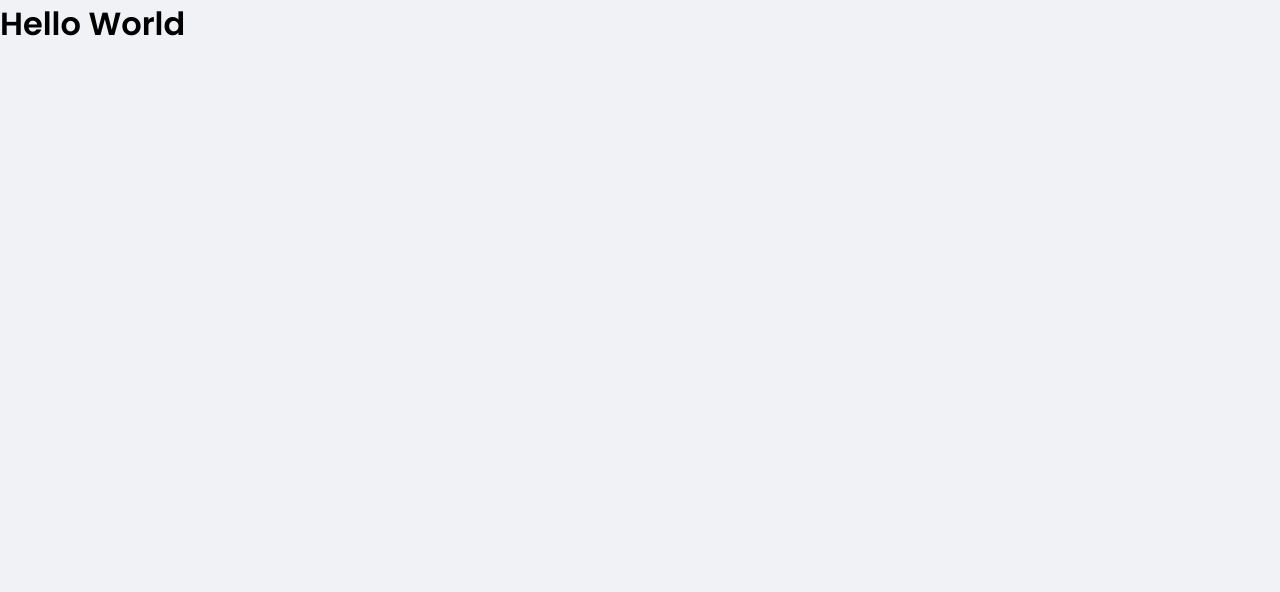
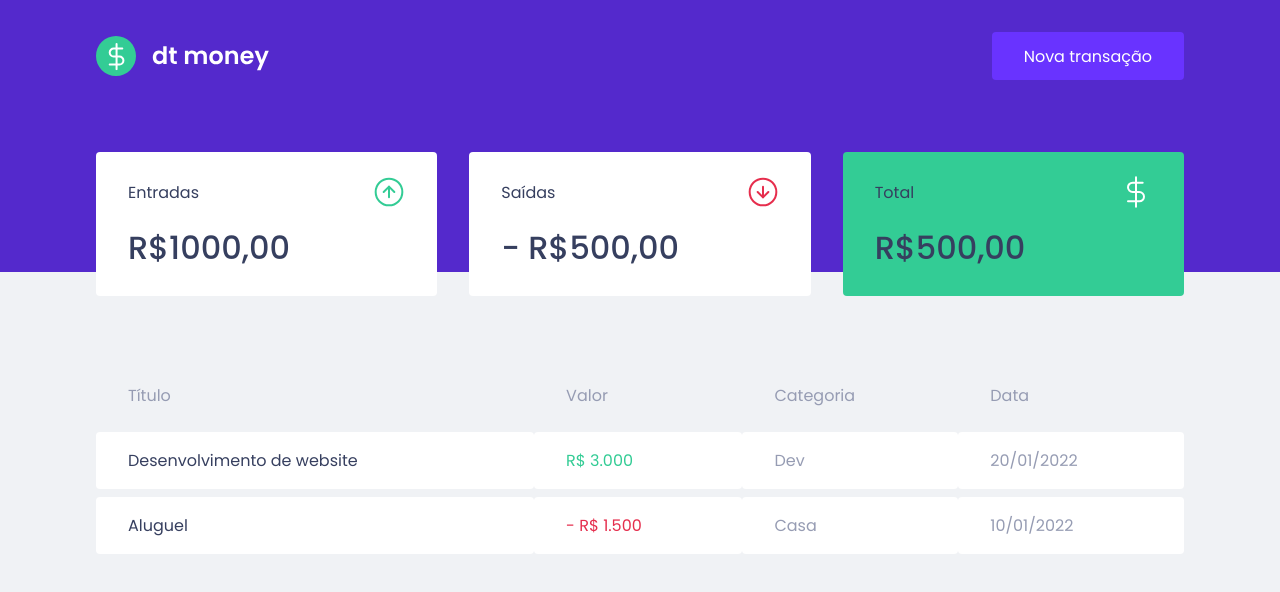
Before and after one commit to mgouvea/DtMoney---Ignite, a React (Create React App) app: page / in a window 1280 px wide. Shown: the top 592 px of the page. Built offline with nearby package versions, Linux system fonts and the light colour scheme.

Commit message:
Componentização

```diff
--- a/public/index.html
+++ b/public/index.html
@@ -9,7 +9,7 @@
 
     <link rel="preconnect" href="https://fonts.gstatic.com" crossorigin />
     <link
-      href="https://fonts.googleapis.com/css2?family=Poppins:wght@400;600&display=swap"
+      href="https://fonts.googleapis.com/css2?family=Poppins:wght@400;500;600&display=swap"
       rel="stylesheet"
     />
   </head>
--- a/src/App.tsx
+++ b/src/App.tsx
@@ -1,3 +1,4 @@
+import { Dashboard } from './components/dashboard';
 import { Header } from './components/header';
 import { GlobalStyle } from './styles/global';
 
@@ -5,6 +6,7 @@
   return (
     <>
       <Header />
+      <Dashboard />
       <GlobalStyle />
     </>
   );
--- /dev/null
+++ b/src/components/Summary/index.tsx
@@ -0,0 +1,33 @@
+import { Container } from './style';
+
+import incomeImg from '../../assets/income.svg';
+import outcomeImg from '../../assets/outcome.svg';
+import totalImg from '../../assets/total.svg';
+
+export function Summary() {
+  return (
+    <Container>
+      <div>
+        <header>
+          <p>Entradas</p>
+          <img src={incomeImg} alt="entrada" />
+        </header>
+        <strong>R$1000,00</strong>
+      </div>
+      <div>
+        <header>
+          <p>Saídas</p>
+          <img src={outcomeImg} alt="saida" />
+        </header>
+        <strong> - R$500,00</strong>
+      </div>
+      <div className="highlight-background">
+        <header>
+          <p>Total</p>
+          <img src={totalImg} alt="total" />
+        </header>
+        <strong>R$500,00</strong>
+      </div>
+    </Container>
+  );
+}
--- /dev/null
+++ b/src/components/Summary/style.ts
@@ -0,0 +1,34 @@
+import styled from 'styled-components';
+
+export const Container = styled.div`
+  display: grid;
+  grid-template-columns: repeat(3, 1fr);
+  gap: 2rem;
+  margin-top: -10rem;
+
+  div {
+    /* border: 1px solid red; */
+    background: var(--shape);
+    padding: 1.5rem 2rem;
+    border-radius: 0.25rem;
+    color: var(--text-title);
+
+    header {
+      display: flex;
+      align-items: center;
+      justify-content: space-between;
+    }
+
+    strong {
+      display: block;
+      margin-top: 1rem;
+      font-size: 2rem;
+      font-weight: 500;
+      line-height: 3rem;
+    }
+
+    &.highlight-background {
+      background: var(--green);
+    }
+  }
+`;
--- /dev/null
+++ b/src/components/TransactionsTable/index.tsx
@@ -0,0 +1,33 @@
+import { Container } from './style';
+
+export function TransactionTable() {
+  return (
+    <Container>
+      <table>
+        <thead>
+          <tr>
+            <th>Título</th>
+            <th>Valor</th>
+            <th>Categoria</th>
+            <th>Data</th>
+          </tr>
+        </thead>
+
+        <tbody>
+          <tr>
+            <td>Desenvolvimento de website</td>
+            <td className="deposit">R$ 3.000</td>
+            <td>Dev</td>
+            <td>20/01/2022</td>
+          </tr>
+          <tr>
+            <td>Aluguel</td>
+            <td className="withdraw"> - R$ 1.500</td>
+            <td>Casa</td>
+            <td>10/01/2022</td>
+          </tr>
+        </tbody>
+      </table>
+    </Container>
+  );
+}
--- /dev/null
+++ b/src/components/TransactionsTable/style.ts
@@ -0,0 +1,37 @@
+import styled from 'styled-components';
+
+export const Container = styled.div`
+  margin-top: 4rem;
+
+  table {
+    width: 100%;
+    border-spacing: 0 0.5rem;
+
+    th {
+      color: var(--text-body);
+      font-weight: 400;
+      padding: 1rem 2rem;
+      text-align: left;
+      line-height: 1.5rem;
+    }
+
+    td {
+      padding: 1rem 2rem;
+      border: 0;
+      background-color: var(--shape);
+      color: var(--text-body);
+      border-radius: 0.25rem;
+
+      &:first-child {
+        color: var(--text-title);
+      }
+
+      &.deposit {
+        color: var(--green);
+      }
+      &.withdraw {
+        color: var(--red);
+      }
+    }
+  }
+`;
--- /dev/null
+++ b/src/components/dashboard/index.tsx
@@ -0,0 +1,12 @@
+import { Summary } from '../Summary';
+import { TransactionTable } from '../TransactionsTable';
+import { Container } from './style';
+
+export function Dashboard() {
+  return (
+    <Container>
+      <Summary />
+      <TransactionTable />
+    </Container>
+  );
+}
--- /dev/null
+++ b/src/components/dashboard/style.ts
@@ -0,0 +1,7 @@
+import styled from 'styled-components';
+
+export const Container = styled.main`
+  max-width: 1120px;
+  margin: 0 auto;
+  padding: 2.5rem 1rem;
+`;
--- a/src/components/header/index.tsx
+++ b/src/components/header/index.tsx
@@ -1,3 +1,13 @@
+import logoImg from '../../assets/logo.svg';
+import { Container, Content } from './styles';
+
 export function Header() {
-  return <h1>Hello World</h1>;
+  return (
+    <Container>
+      <Content>
+        <img src={logoImg} alt="dt money" />
+        <button type="button">Nova transação</button>
+      </Content>
+    </Container>
+  );
 }
--- /dev/null
+++ b/src/components/header/styles.ts
@@ -0,0 +1,31 @@
+import styled from 'styled-components';
+
+export const Container = styled.header`
+  background: var(--blue);
+`;
+
+export const Content = styled.div`
+  max-width: 1120px;
+  margin: 0 auto;
+
+  padding: 2rem 1rem 12rem;
+  display: flex;
+  align-items: center;
+  justify-content: space-between;
+
+  button {
+    font-size: 1rem;
+    color: #fff;
+    background: var(--blue-light);
+    border: 0;
+    padding: 0 2rem;
+    border-radius: 0.25rem;
+    height: 3rem;
+
+    transition: filter 0.2s;
+
+    &:hover {
+      filter: brightness(0.9);
+    }
+  }
+`;
--- a/src/styles/global.ts
+++ b/src/styles/global.ts
@@ -5,6 +5,7 @@
     --background: #f0f2f5;
     --red: #e52e4d;
     --blue: #5429cc;
+    --green: #33cc95;
 
     --blue-light: #6933ff;
 
@@ -12,6 +13,8 @@
     --text-body: #969cb3;
 
     --shape: #fff;
+
+
   }
 
   *{
```
